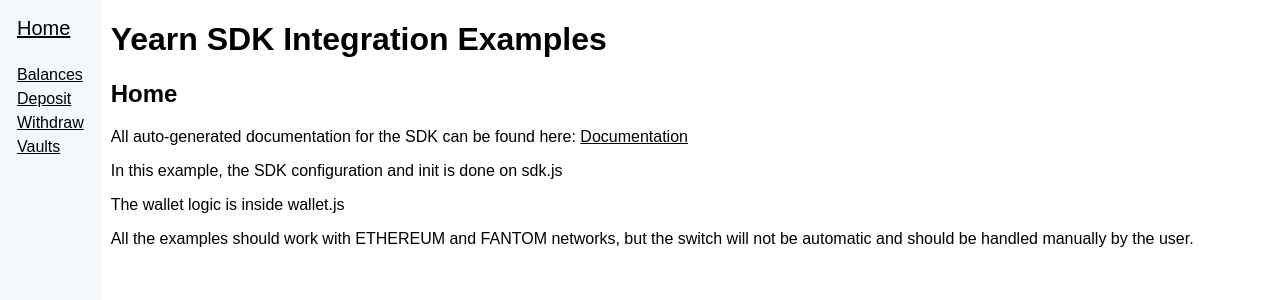
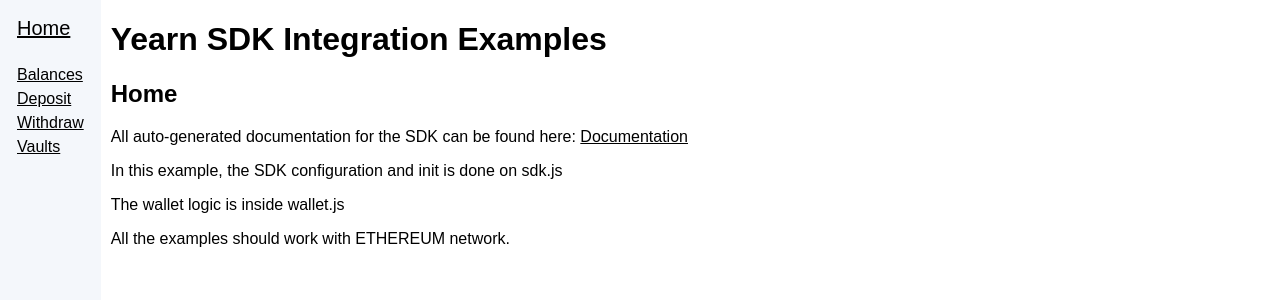
Before and after one commit to turtlemoji/yearn-sdk-examples, a React (Create React App) app: page / in a window 1280 px wide. Shown: the top 300 px of the page. Built offline with nearby package versions, Linux system fonts and the light colour scheme; no server answers; what @yfi/sdk would draw is missing.

Commit message:
refactor: doc

```diff
--- a/src/Home.jsx
+++ b/src/Home.jsx
@@ -16,10 +16,7 @@
     </p>
     <p>In this example, the SDK configuration and init is done on sdk.js</p>
     <p>The wallet logic is inside wallet.js</p>
-    <p>
-      All the examples should work with ETHEREUM and FANTOM networks, but the
-      switch will not be automatic and should be handled manually by the user.
-    </p>
+    <p>All the examples should work with ETHEREUM network.</p>
   </div>
 );
 
```
